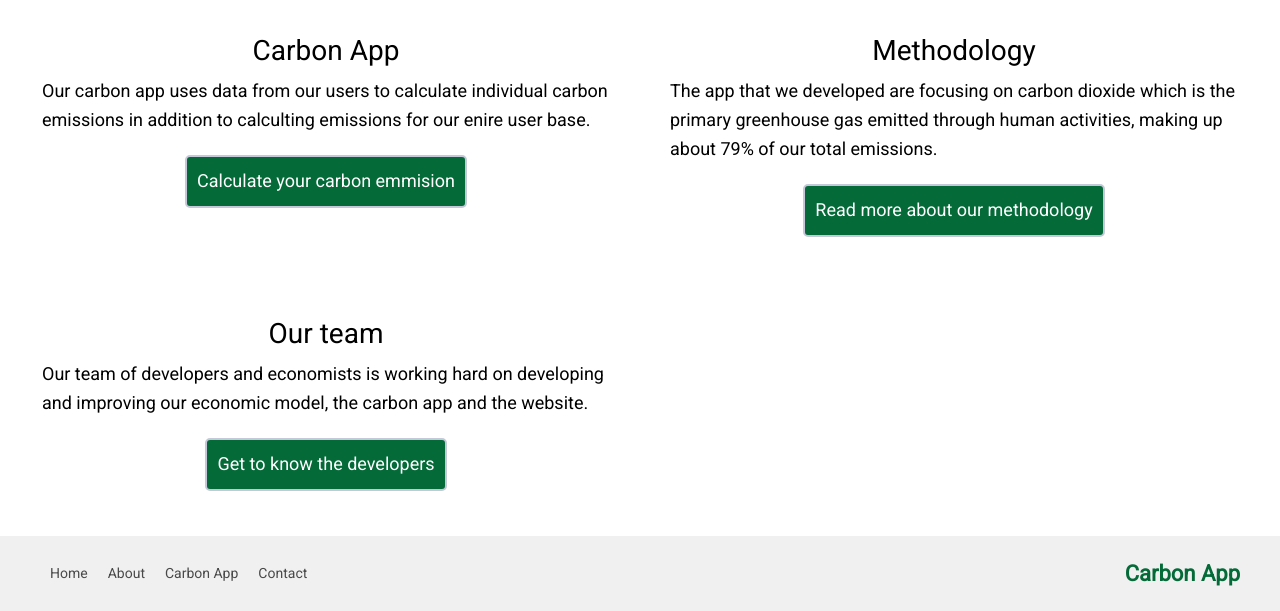
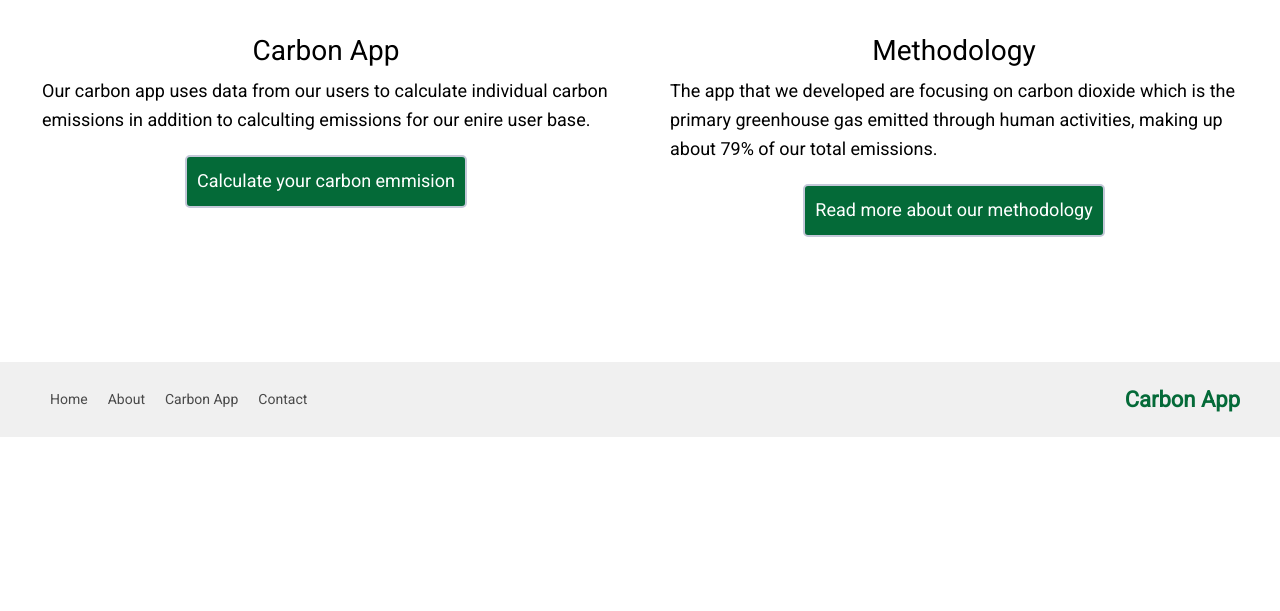
Before and after one commit to theoyster1/Carbon_App-Gruppe3, a Flask app: page / in a window 1280 px wide. Shown: the part 523-1134 px from the top of the page. After the commit the page ends 960 px from the top, so only its background shows below. Run offline with Flask 2, Linux system fonts and the light colour scheme; some libraries are stand-ins or nearby versions.

Commit message:
Update home.html

```diff
--- a/capp/templates/home.html
+++ b/capp/templates/home.html
@@ -72,14 +72,6 @@
 
     <div class="links">
 
-      <div class="box">
-        <h3>Our team</h3>
-        <p> Our team of developers and economists is working hard on developing and improving our economic model, the carbon app and the website.
-        </p>
-        <div class="section_container_buttons_developers">
-          <a class="btn_developers" href="{{url_for('developers.developers_home')}}"  target="_blank">Get to know the developers </a>
-        </div>
-      </div>
 
 
 
```
